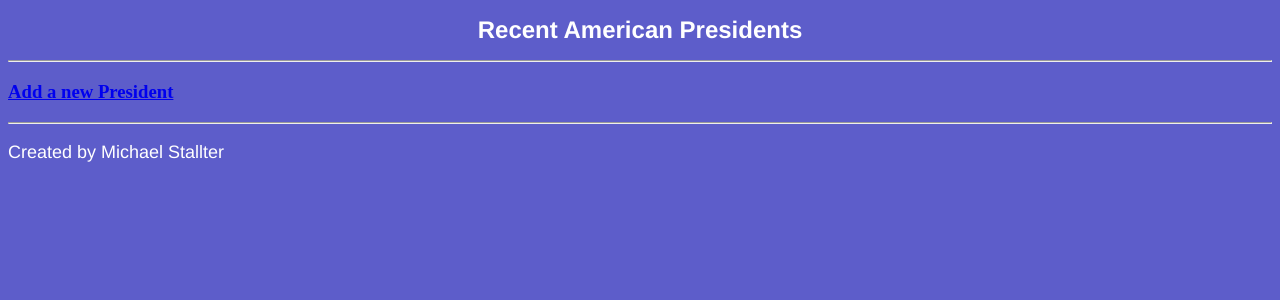
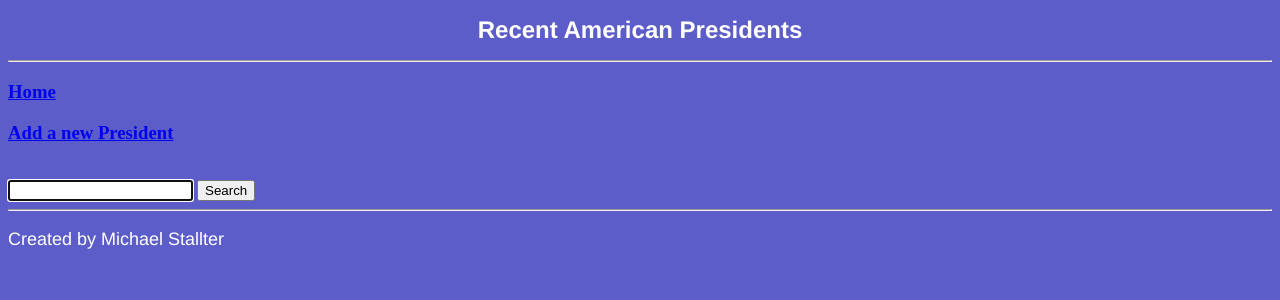
Before and after one commit to mstallter/HW4, a Flask app: template templates/index.html in a window 1280 px wide. Shown: the top 300 px of the page. Run offline with Flask 2, Linux system fonts and the light colour scheme; the template is opened without the code that fills it, so the values that code supplies are empty; parts of the project's set-up code (start-up, migrations or seed data) failed here and were passed over.

Commit message:
finished search

```diff
--- a/app.py
+++ b/app.py
@@ -8,6 +8,7 @@ import secrets
 import pymysql
 from flask_sqlalchemy import SQLAlchemy
 from flask import request
+from sqlalchemy import or_
 #import os
 
 #dbhost = os.environ.get('DBHOST')
@@ -105,6 +106,17 @@ def update_pres(Num):
     form.first_term.data = pres.YROFFRSTTERM
     return render_template('update_pres.html', form=form, pageTitle = 'Update President', legend="Update an Entry")
 
+@app.route('/search', methods=['GET', 'POST'])
+def search():
+    if request.method=='POST':
+        form = request.form
+        search_value = form["search_string"]
+        search = "%{0}%".format(search_value)
+        results = mstallter_presidents.query.filter(or_(mstallter_presidents.FIRSTNAME.like(search),
+        mstallter_presidents.LASTNAME.like(search))).all()
+        return render_template('index.html', pres=results, pageTitle='Search President', legend='Search Results')
+    else:
+        return redirect('/')
 
 
 if __name__ == '__main__':
--- a/templates/index.html
+++ b/templates/index.html
@@ -1,7 +1,14 @@
 {% extends 'base.html' %}
 
 {% block body %}
+<h3><a href='{{url_for("index")}}'> Home </a></h3>
 <h3><a href = "{{ url_for('.add_pres')}}">Add a new President </a></h3>
+<br>
+<form method="POST">
+	<input type="text" autofocus="autofocus" name="search_string">
+	<input type="submit" formaction="/search" value="Search">
+</form>
+
 {% if pres %}
 	<table>
 		<thead>
```
